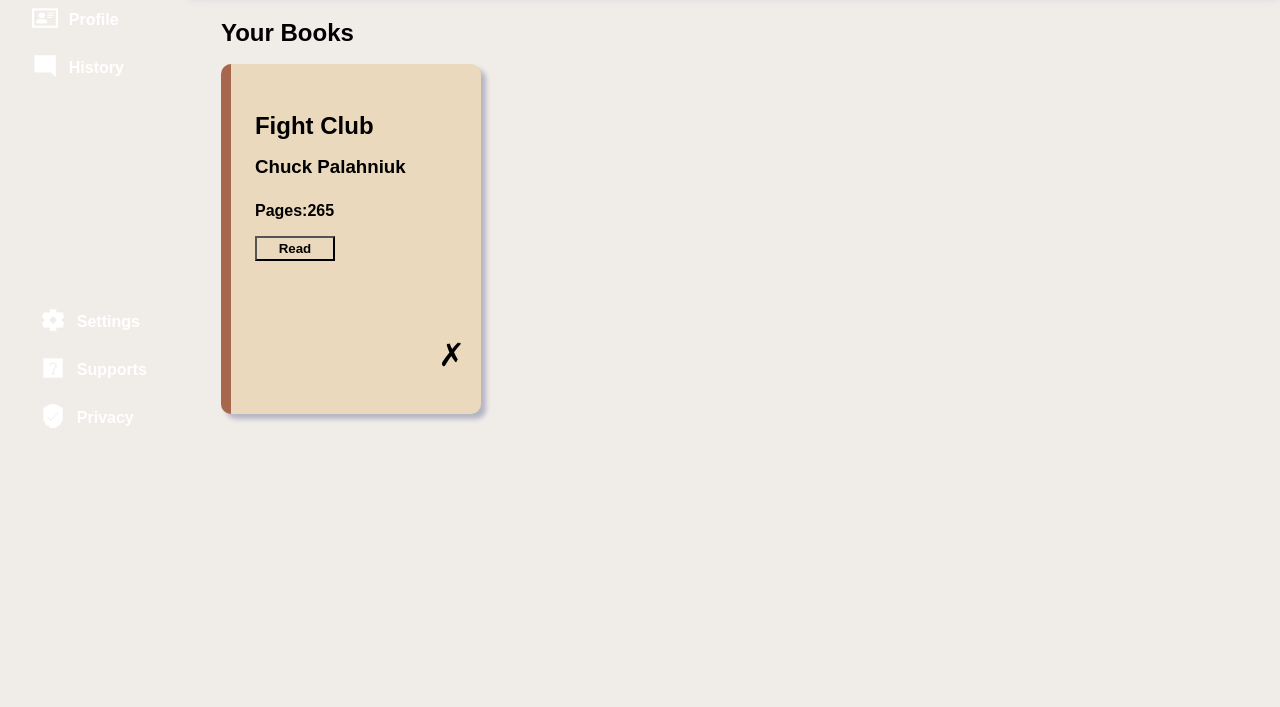
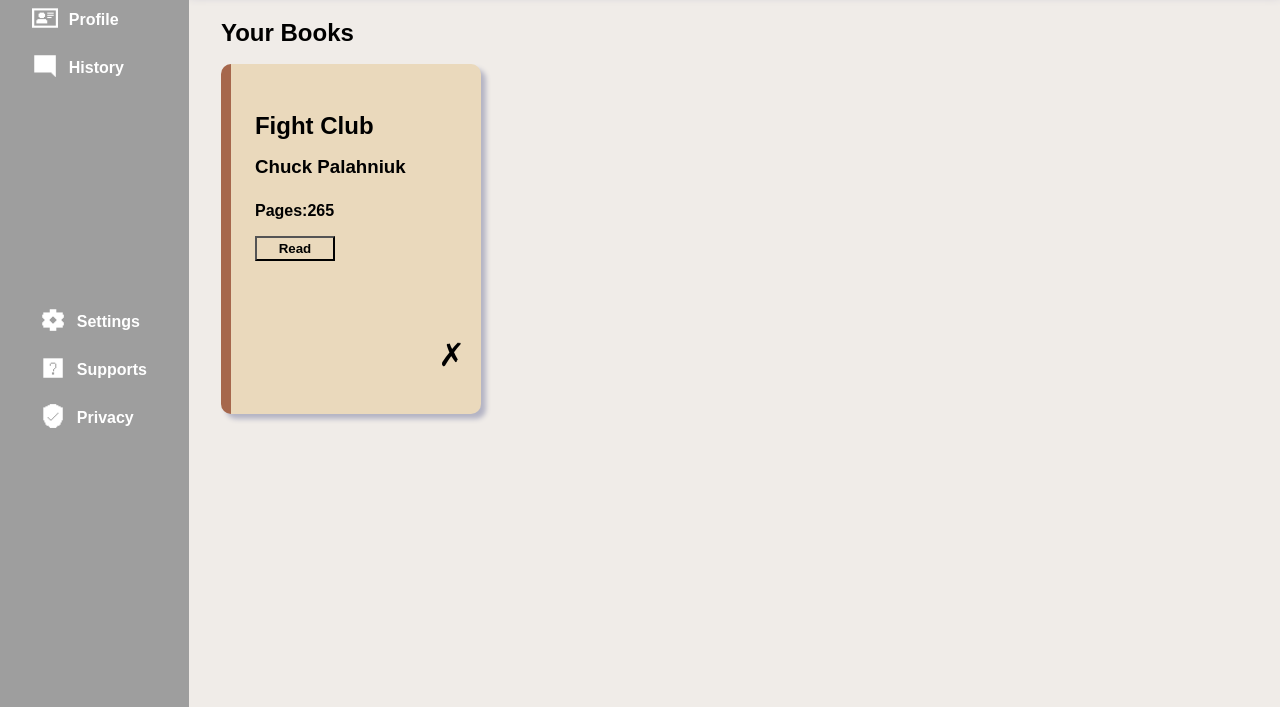
Before and after one commit to GilmarBetancourt/OdinAdminDashboard, a plain HTML site: page index.html in a window 1280 px wide. Shown: the part 143-850 px from the top of the page. Drawn offline with Linux system fonts and the light colour scheme; the site is published under a folder, as on GitHub Pages, so addresses that start at the root find nothing.

Commit message:
Tried to fix image no showing on Github

```diff
--- a/style.css
+++ b/style.css
@@ -109,7 +109,7 @@
 
 .left-sidebar{
     /*This image is not optimized*/
-    background-image:url("/images/Free_Wood_Texture_06.jpg"); /*var(--left-dashboard-color);*/
+    background-image:url("images/Free_Wood_Texture_06.jpg");
     color:white;
     grid-area: 1 / 1 / 3 / 1;
     grid-template-rows: 100px 350px 400px;
```
